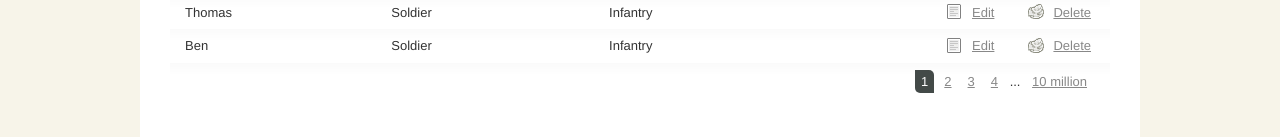
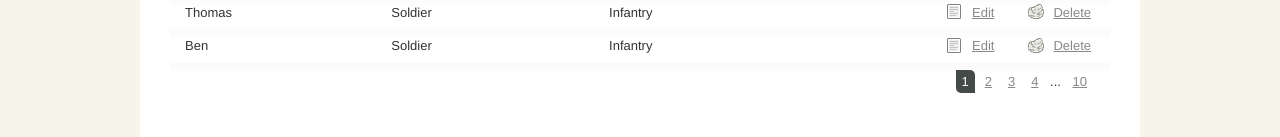
Before and after one commit to ngoctrolai/BTL_NENTANGWEB, a plain HTML site: page adminsercuritymanagement/admin.html in a window 1280 px wide. Shown: the part 672-809 px from the top of the page. Drawn offline with Linux system fonts and the light colour scheme.

Commit message:
Update admin.html

```diff
--- a/adminsercuritymanagement/admin.html
+++ b/adminsercuritymanagement/admin.html
@@ -61,7 +61,7 @@
 						<tfoot>
 							<tr>
 								<td colspan="5" class="pagination">
-									<span class="active curved">1</span><a href="#" class="curved">2</a><a href="#" class="curved">3</a><a href="#" class="curved">4</a> ... <a href="#" class="curved">10 million</a>
+									<span class="active curved">1</span><a href="#" class="curved">2</a><a href="#" class="curved">3</a><a href="#" class="curved">4</a> ... <a href="#" class="curved">10</a>
 								</td>
 							</tr>
 						</tfoot>
```
